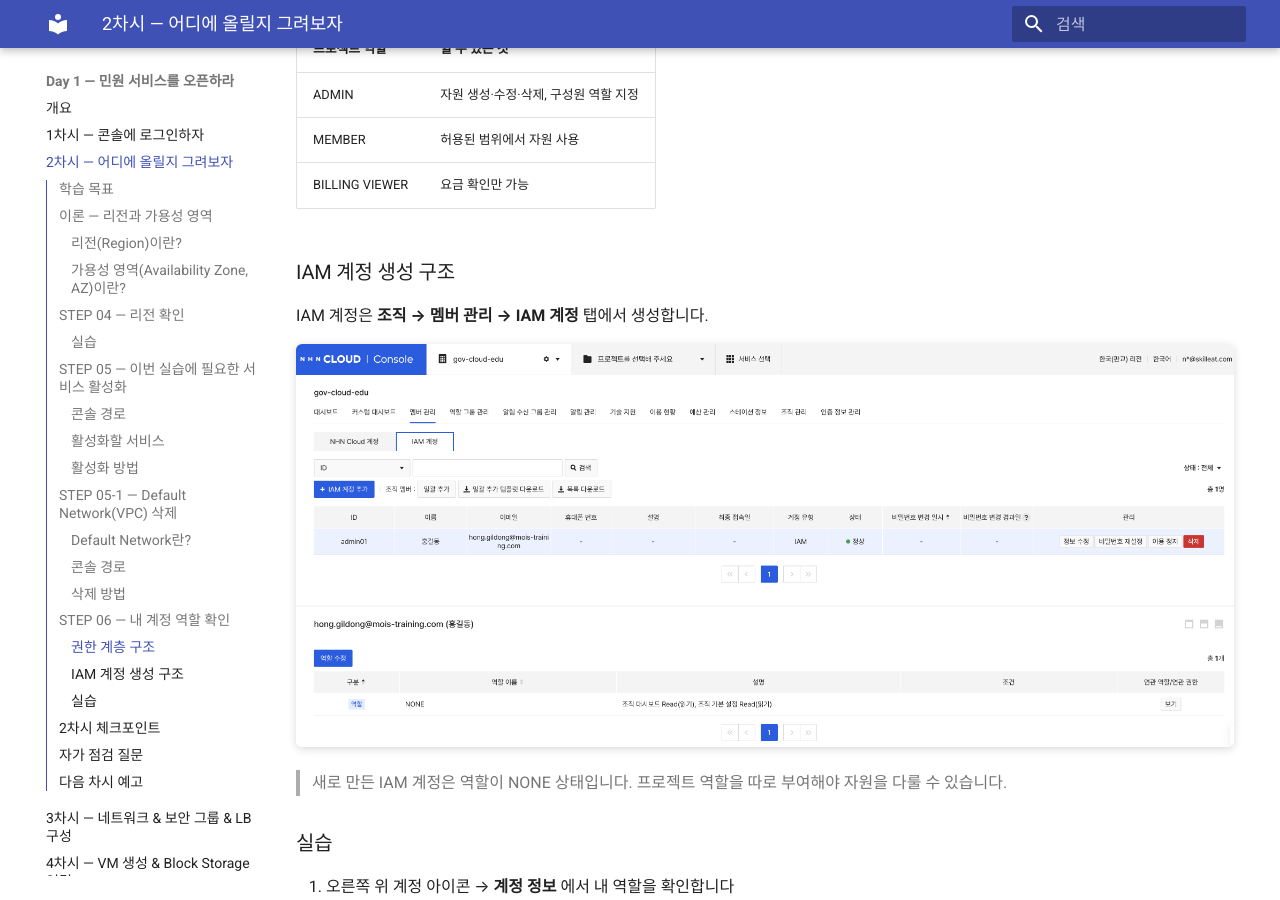
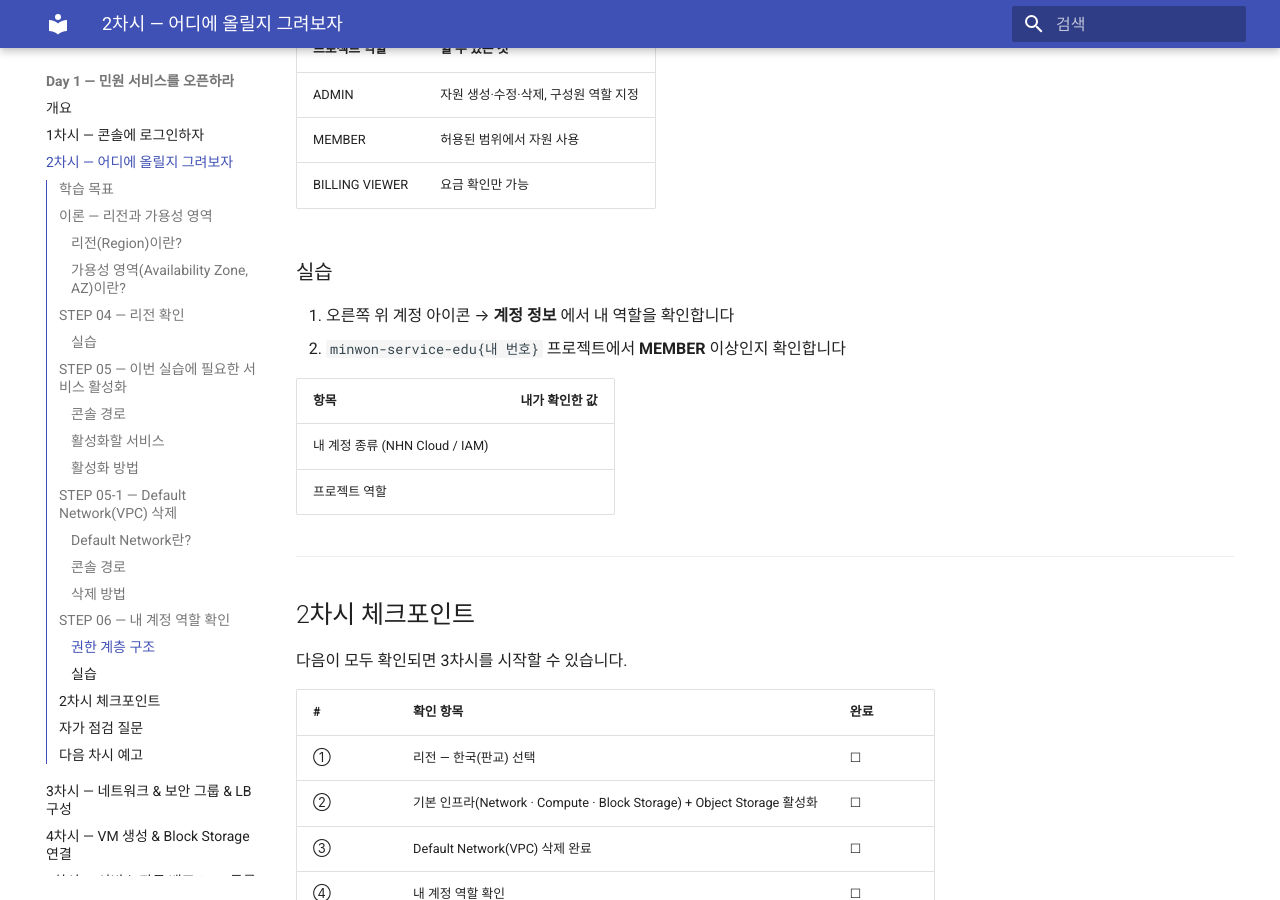
Before and after one commit to skilleat-labs/cloud-native-minwon-lab, an MkDocs documentation site: the page built from docs/day1/session2.md, in a window 1280 px wide and 900 px high, scrolled down 8643 px. Built offline with MkDocs 1.6.1 and Material for MkDocs 9.7.7, drawn with Linux system fonts in a browser that asks for light colours.

Commit message:
docs: session2 - IAM 계정 생성 구조 섹션 제거 (1차시로 이동)

```diff
--- a/docs/day1/session2.md
+++ b/docs/day1/session2.md
@@ -239,14 +239,6 @@
 | MEMBER | 허용된 범위에서 자원 사용 |
 | BILLING VIEWER | 요금 확인만 가능 |
 
-### IAM 계정 생성 구조
-
-IAM 계정은 **조직 → 멤버 관리 → IAM 계정** 탭에서 생성합니다.
-
-![IAM 계정 생성 화면](./images/04-iam-create.png)
-
-> 새로 만든 IAM 계정은 역할이 NONE 상태입니다. 프로젝트 역할을 따로 부여해야 자원을 다룰 수 있습니다.
-
 ### 실습
 
 1. 오른쪽 위 계정 아이콘 → **계정 정보** 에서 내 역할을 확인합니다
```
